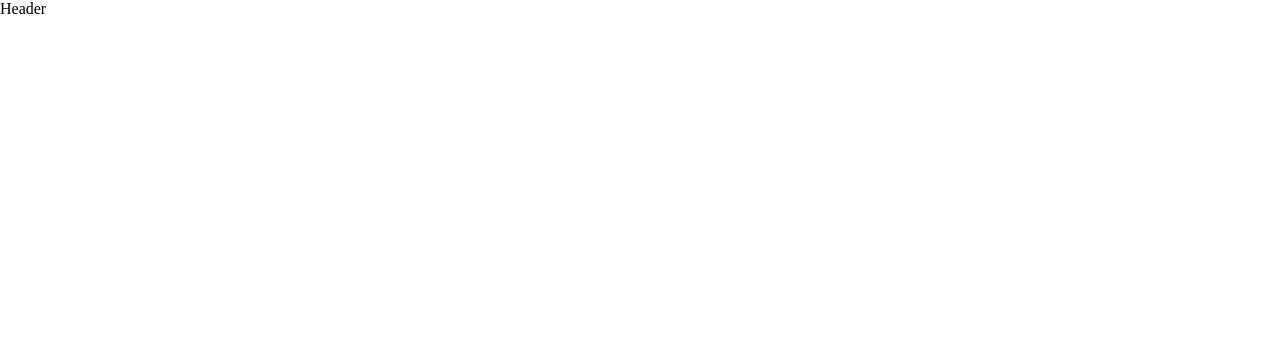
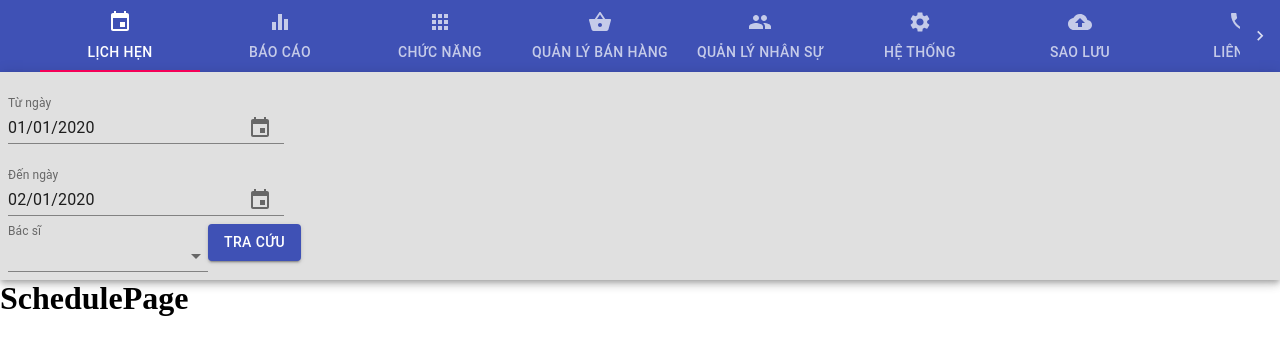
Before and after one commit to nvdai2401/clever-dashboard, a React app: page /schedule in a window 1280 px wide. Shown: the top 354 px of the page. Built offline with nearby package versions, Linux system fonts and the light colour scheme.

Commit message:
set up UI base

```diff
--- a/package.json
+++ b/package.json
@@ -23,11 +23,15 @@
   "homepage": "https://github.com/nvdai2401/clever-dashboard#readme",
   "dependencies": {
     "@apollo/react-hooks": "^3.1.3",
+    "@date-io/date-fns": "1.x",
     "@material-ui/core": "^4.9.3",
+    "@material-ui/icons": "^4.9.1",
+    "@material-ui/pickers": "^3.2.10",
     "add": "^2.0.6",
     "apollo-boost": "^0.4.7",
     "apollo-server": "^2.10.1",
     "babel-polyfill": "^6.26.0",
+    "date-fns": "^2.0.0-beta.5",
     "graphql": "^14.6.0",
     "lodash": "^4.17.15",
     "lowdb": "^1.0.0",
--- a/src/App.js
+++ b/src/App.js
@@ -2,26 +2,20 @@ import React, { Fragment } from 'react'
 import { Route, Switch } from 'react-router-dom'
 
 import HomePage from '@pages/home-page/home-page.component'
-import Header from '@components/header/header.component'
+import SchedulePage from '@pages/schedule-page/schedule-page.component'
+import NavBar from '@components/navbar/navbar.component'
 
 import './App.scss'
 
 class App extends React.Component {
-	constructor(props) {
-		super(props)
-		this.state = {
-			foo: [1, 2, 3],
-		}
-	}
 	render() {
 		return (
 			<Fragment>
-				<Header />
-				<div>
-					<Switch>
-						<Route exact path='/' component={HomePage} />
-					</Switch>
-				</div>
+				<NavBar />
+				<Switch>
+					<Route exact path='/' component={HomePage} />
+					<Route path='/schedule' component={SchedulePage} />
+				</Switch>
 			</Fragment>
 		)
 	}
--- a/src/components/header/header.component.jsx
+++ /dev/null
@@ -1,7 +0,0 @@
-import React from 'react'
-
-const Header = () => {
-	return <div>Header</div>
-}
-
-export default Header
--- a/src/components/navbar/navbar.component.jsx
+++ b/src/components/navbar/navbar.component.jsx
@@ -1,9 +1,86 @@
 import React from 'react'
+import PropTypes from 'prop-types'
+import { makeStyles } from '@material-ui/core/styles'
+import AppBar from '@material-ui/core/AppBar'
+import Tabs from '@material-ui/core/Tabs'
+import Tab from '@material-ui/core/Tab'
+import PhoneIcon from '@material-ui/icons/Phone'
+import FavoriteIcon from '@material-ui/icons/Favorite'
+import PersonPinIcon from '@material-ui/icons/PersonPin'
+import ShoppingBasket from '@material-ui/icons/ShoppingBasket'
+import ThumbDown from '@material-ui/icons/ThumbDown'
+import ThumbUp from '@material-ui/icons/ThumbUp'
+import Typography from '@material-ui/core/Typography'
+import Box from '@material-ui/core/Box'
+import HelpIcon from '@material-ui/icons/Help'
+import {
+	Apps,
+	Backup,
+	Event,
+	Equalizer,
+	ExitToApp,
+	Lock,
+	People,
+	Phone,
+	Settings,
+} from '@material-ui/icons'
 
-class NavBar extends React.Component {
-	render() {
-		return <div>Nav Bar</div>
+function a11yProps(index) {
+	return {
+		id: `scrollable-force-tab-${index}`,
+		'aria-controls': `scrollable-force-tabpanel-${index}`,
 	}
 }
 
-export default NavBar
+const useStyles = makeStyles(theme => ({
+	root: {
+		flexGrow: 1,
+		width: '100%',
+		backgroundColor: theme.palette.background.paper,
+	},
+	tabs: {
+		display: 'flex',
+		justifyContent: 'center',
+	},
+}))
+
+export default function NavBar() {
+	const classes = useStyles()
+	const [value, setValue] = React.useState(0)
+
+	const handleChange = (event, newValue) => {
+		setValue(newValue)
+	}
+
+	return (
+		<div className={classes.root}>
+			<AppBar position='static' color='primary'>
+				<Tabs
+					value={value}
+					onChange={handleChange}
+					className={classes.tabs}
+					variant='scrollable'
+					scrollButtons='on'
+					indicatorColor='secondary'
+					textColor='inherit'
+					aria-label='scrollable force tabs example'
+				>
+					<Tab label='Lịch hẹn' icon={<Event />} {...a11yProps(0)} />
+					<Tab label='Báo cáo' icon={<Equalizer />} {...a11yProps(1)} />
+					<Tab label='Chức năng' icon={<Apps />} {...a11yProps(2)} />
+					<Tab
+						label='Quản lý bán hàng'
+						icon={<ShoppingBasket />}
+						{...a11yProps(3)}
+					/>
+					<Tab label='Quản lý nhân sự' icon={<People />} {...a11yProps(4)} />
+					<Tab label='Hệ thống' icon={<Settings />} {...a11yProps(5)} />
+					<Tab label='Sao lưu' icon={<Backup />} {...a11yProps(6)} />
+					<Tab label='Liên hệ' icon={<Phone />} {...a11yProps(7)} />
+					<Tab label='Đổi mật khẩu' icon={<Lock />} {...a11yProps(8)} />
+					<Tab label='Đăng xuất' icon={<ExitToApp />} {...a11yProps(9)} />
+				</Tabs>
+			</AppBar>
+		</div>
+	)
+}
--- /dev/null
+++ b/src/components/schedule-toolbar/schedule-toolbar.component.jsx
@@ -0,0 +1,112 @@
+import 'date-fns'
+import React from 'react'
+
+import { makeStyles } from '@material-ui/core/styles'
+import {
+	Container,
+	Grid,
+	FormControl,
+	Select,
+	InputLabel,
+	MenuItem,
+	Button,
+} from '@material-ui/core'
+
+import DateFnsUtils from '@date-io/date-fns'
+import {
+	MuiPickersUtilsProvider,
+	KeyboardTimePicker,
+	KeyboardDatePicker,
+} from '@material-ui/pickers'
+
+const useStyles = makeStyles(theme => {
+	console.log(theme)
+	return {
+		root: {
+			flexGrow: 1,
+			backgroundColor: theme.palette.grey['300'],
+			boxShadow: theme.shadows['5'],
+			padding: theme.spacing(1),
+		},
+		formControl: {
+			minWidth: 200,
+		},
+	}
+})
+
+const ScheduleToolbar = () => {
+	const classes = useStyles()
+	const [selectedDateFrom, setSelectedDateFrom] = React.useState(
+		new Date('2020-01-01T21:11:54')
+	)
+	const [selectedDateTo, setSelectedDateTo] = React.useState(
+		new Date('2020-01-02T21:11:54')
+	)
+	const [selectedDoctor, setSelectedDoctor] = React.useState(0)
+
+	return (
+		<Container maxWidth='xl' className={classes.root}>
+			<Grid container spacing={5}>
+				<Grid item xs={4}>
+					<MuiPickersUtilsProvider utils={DateFnsUtils}>
+						<Grid container justify='space-between'>
+							<KeyboardDatePicker
+								disableToolbar
+								variant='inline'
+								format='dd/MM/yyyy'
+								margin='normal'
+								id='date-picker-inline 1'
+								label='Từ ngày'
+								value={selectedDateFrom}
+								onChange={date => setSelectedDateFrom(date)}
+								KeyboardButtonProps={{
+									'aria-label': 'change date',
+								}}
+							/>
+							<KeyboardDatePicker
+								disableToolbar
+								variant='inline'
+								format='dd/MM/yyyy'
+								margin='normal'
+								id='date-picker-inline 2'
+								label='Đến ngày'
+								value={selectedDateTo}
+								onChange={date => setSelectedDateTo(date)}
+								KeyboardButtonProps={{
+									'aria-label': 'change date',
+								}}
+							/>
+						</Grid>
+						<div>
+							<FormControl className={classes.formControl}>
+								<InputLabel id='demo-simple-select-helper-label'>
+									Bác sĩ
+								</InputLabel>
+								<Select
+									labelId='demo-simple-select-helper-label'
+									id='demo-simple-select-helper'
+									value={selectedDoctor}
+									onChange={e => setSelectedDoctor(e.target.value)}
+								>
+									<MenuItem value=''>
+										<em>None</em>
+									</MenuItem>
+									<MenuItem value={10}>Ten</MenuItem>
+									<MenuItem value={20}>Twenty</MenuItem>
+									<MenuItem value={30}>Thirty</MenuItem>
+								</Select>
+							</FormControl>
+							<Button variant='contained' color='primary'>
+								Tra cứu
+							</Button>
+						</div>
+					</MuiPickersUtilsProvider>
+				</Grid>
+				<Grid item xs={4}></Grid>
+				<Grid item xs={4}></Grid>
+			</Grid>
+		</Container>
+	)
+}
+
+export default ScheduleToolbar
--- a/src/index.js
+++ b/src/index.js
@@ -8,6 +8,7 @@ import client from './client'
 import App from './App'
 
 import 'normalize.css'
+import './index.scss'
 
 const Root = () => (
 	<BrowserRouter>
--- /dev/null
+++ b/src/index.scss
@@ -0,0 +1,4 @@
+h1, h2, h3, h4, h5, h6 {
+  padding: 0;
+  margin: 0;
+}
--- /dev/null
+++ b/src/pages/schedule-page/schedule-page.component.jsx
@@ -0,0 +1,16 @@
+import React from 'react'
+
+import ScheduleToolbar from '@components/schedule-toolbar/schedule-toolbar.component'
+
+class SchedulePage extends React.Component {
+	render() {
+		return (
+			<div>
+				<ScheduleToolbar />
+				<h1>SchedulePage</h1>
+			</div>
+		)
+	}
+}
+
+export default SchedulePage
--- a/webpack.config.js
+++ b/webpack.config.js
@@ -12,6 +12,7 @@ const settings = {
 	output: {
 		path: resolve(__dirname, 'dist'),
 		filename: '[name].bundle.js',
+		publicPath: '/',
 	},
 	module: {
 		rules: [
@@ -42,6 +43,7 @@ const settings = {
 	devServer: {
 		contentBase: resolve(__dirname, 'dist'),
 		port: 3000,
+		historyApiFallback: true,
 	},
 	plugins: [
 		new CleanWebpackPlugin(),
```
Also changed, not shown: src/components/button/button.jsx (deleted, +0 -9 lines), 1 other file (tests, documents, lock files or other folders).
